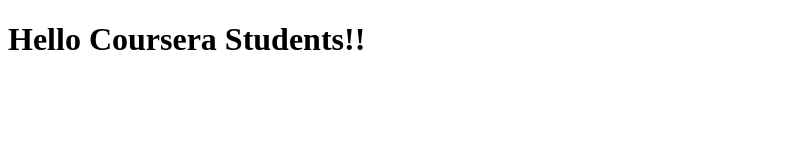
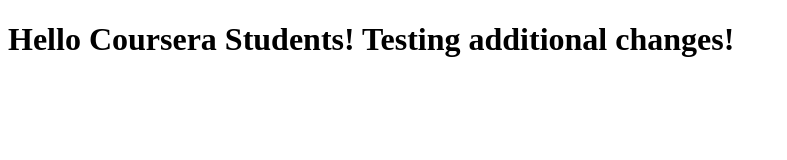
Before and after one commit to ssyed-ahmed/coursera-test, a plain HTML site: page index.html in a window 1280 px wide. Shown: the whole page, without its empty margins (0-787 px from the left). Drawn offline with Linux system fonts and the light colour scheme.

Commit message:
Next version of web file.

```diff
--- a/index.html
+++ b/index.html
@@ -5,6 +5,6 @@
     <title>Hello Coursera</title>
   </head>
   <body>
-    <h1>Hello Coursera Students!!</h1>
+    <h1>Hello Coursera Students! Testing additional changes!</h1>
   </body>
 </html>
```
